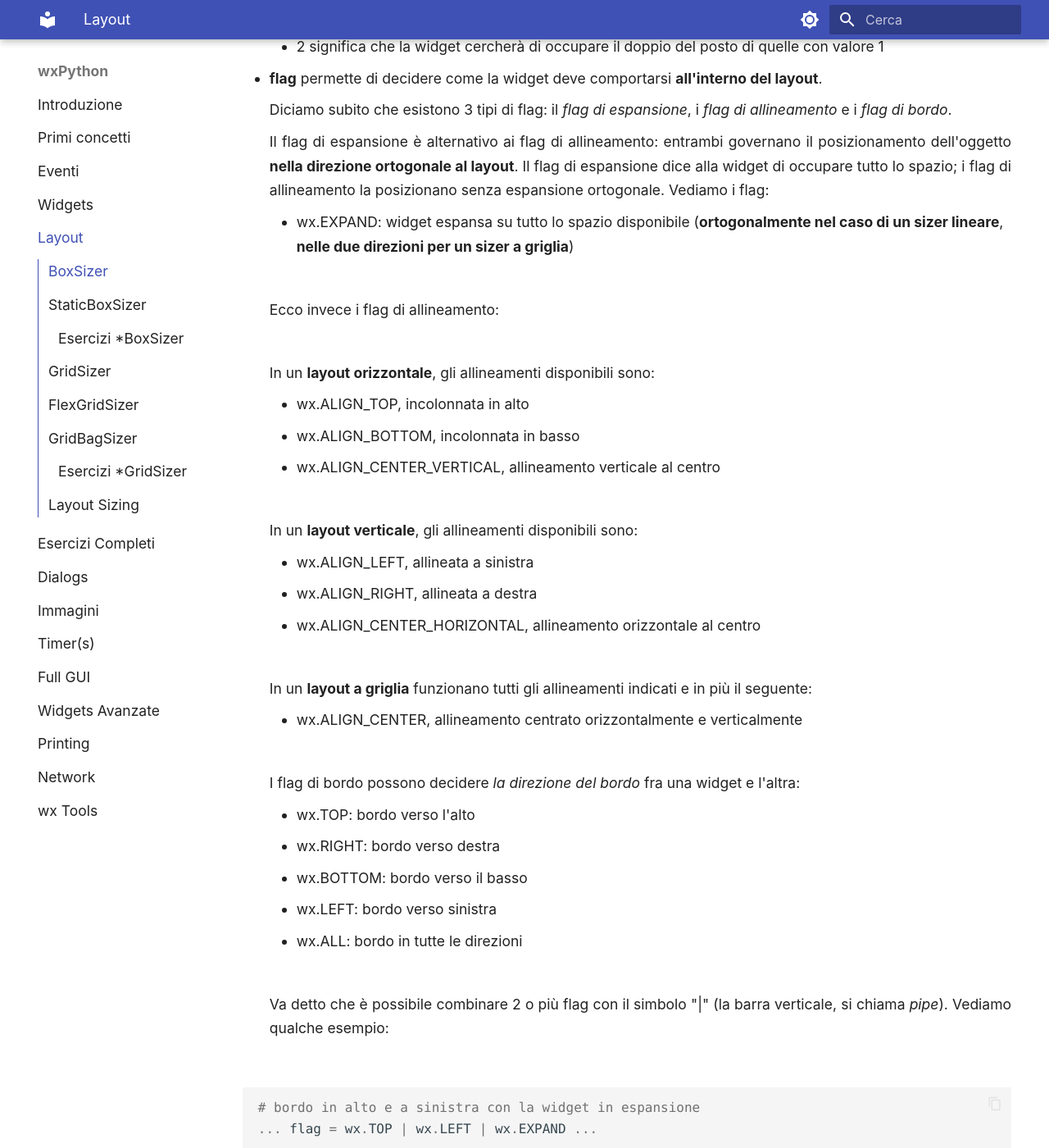
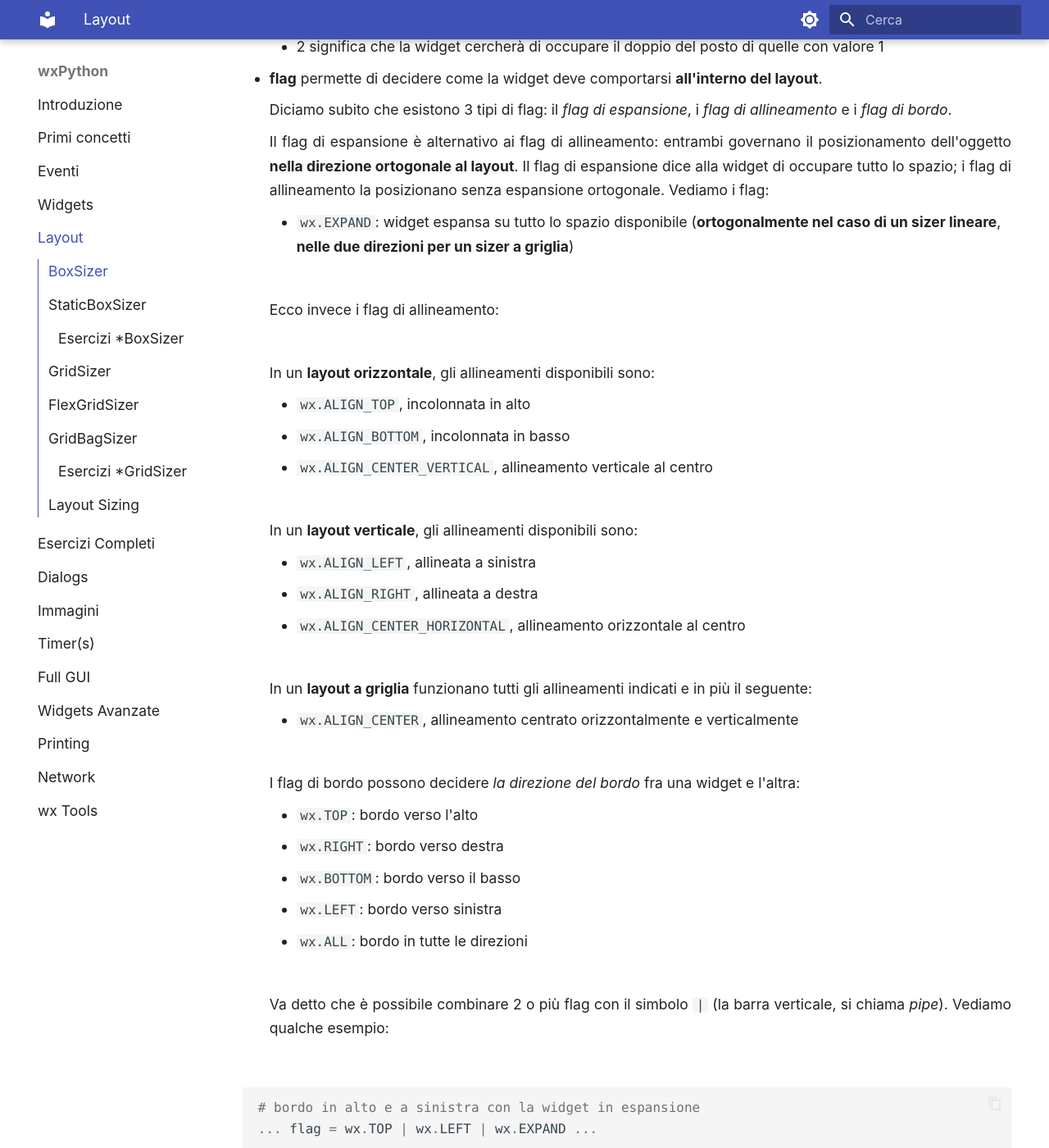
Before and after one commit to adjamhub/pyhandouts, an MkDocs documentation site: the page built from docs/wx/120_layout.md, in a window 1280 px wide and 1400 px high, scrolled down 4128 px. Shown: the whole window at 82% size. Built offline with MkDocs 1.6.1 and Material for MkDocs 9.7.7, drawn with Linux system fonts in a browser that asks for light colours; some of the changed text lies outside the part shown.

Commit message:
layout improvements

````diff
--- a/docs/wx/120_layout.md
+++ b/docs/wx/120_layout.md
@@ -73,14 +73,14 @@ caratteristiche comuni:
 
 La libreria wxPython offre i seguenti oggetti per gestire il layout:
 
-|  Sizer              | Descrizione                                                      |
-|---------------------|------------------------------------------------------------------|
-| wx.BoxSizer         | Contenitore per una riga (o una colonna) di widget               |
-| wx.StaticBoxSizer   | Come il Box Sizer ma con un contorno evidenziato (una StaticBox) |
-| - - - - - - - - -   | - - - - - - - - - - - - - - - - - - - - - - - - - - - - - - - -  |
-| wx.GridSizer        | Contenitore a tabella per le widget                              |
-| wx.FlexGridSizer    | Contenitore a tabella per le widget con dimensioni variabili     |
-| wx.GridBagSizer     | Contenitore a tabella con spanning                               |
+|  Sizer                | Descrizione                                                      |
+|-----------------------|------------------------------------------------------------------|
+| `wx.BoxSizer`         | Contenitore per una riga (o una colonna) di widget               |
+| `wx.StaticBoxSizer`   | Come il Box Sizer ma con un contorno evidenziato (una StaticBox) |
+| - - - - - - - - - -   | - - - - - - - - - - - - - - - - - - - - - - - - - - - - - - - -  |
+| `wx.GridSizer`        | Contenitore a tabella per le widget                              |
+| `wx.FlexGridSizer`    | Contenitore a tabella per le widget con dimensioni variabili     |
+| `wx.GridBagSizer`     | Contenitore a tabella con spanning                               |
 
 
 Prima di iniziare a preoccuparvi, sappiate che i contenitori sono solo di 2 tipi:
@@ -144,7 +144,7 @@ Vediamo i parametri:
     Il flag di espansione dice alla widget di occupare tutto lo spazio; i flag di allineamento la posizionano senza espansione ortogonale.
     Vediamo i flag:
 
-    * wx.EXPAND: widget espansa su tutto lo spazio disponibile (**ortogonalmente nel caso di un sizer lineare**, **nelle due direzioni per un sizer a griglia**)
+    * `wx.EXPAND`: widget espansa su tutto lo spazio disponibile (**ortogonalmente nel caso di un sizer lineare**, **nelle due direzioni per un sizer a griglia**)
 
     <br>
 
@@ -154,37 +154,37 @@ Vediamo i parametri:
 
     In un **layout orizzontale**, gli allineamenti disponibili sono:
 
-    * wx.ALIGN_TOP, incolonnata in alto
-    * wx.ALIGN_BOTTOM, incolonnata in basso
-    * wx.ALIGN_CENTER_VERTICAL, allineamento verticale al centro
+    * `wx.ALIGN_TOP`, incolonnata in alto
+    * `wx.ALIGN_BOTTOM`, incolonnata in basso
+    * `wx.ALIGN_CENTER_VERTICAL`, allineamento verticale al centro
 
     <br>
 
     In un **layout verticale**, gli allineamenti disponibili sono:
 
-    * wx.ALIGN_LEFT, allineata a sinistra
-    * wx.ALIGN_RIGHT, allineata a destra
-    * wx.ALIGN_CENTER_HORIZONTAL, allineamento orizzontale al centro
+    * `wx.ALIGN_LEFT`, allineata a sinistra
+    * `wx.ALIGN_RIGHT`, allineata a destra
+    * `wx.ALIGN_CENTER_HORIZONTAL`, allineamento orizzontale al centro
 
     <br>
 
     In un **layout a griglia** funzionano tutti gli allineamenti indicati e in più il seguente:
 
-    * wx.ALIGN_CENTER, allineamento centrato orizzontalmente e verticalmente
+    * `wx.ALIGN_CENTER`, allineamento centrato orizzontalmente e verticalmente
 
     <br>
 
     I flag di bordo possono decidere *la direzione del bordo* fra una widget e l'altra:
 
-    * wx.TOP: bordo verso l'alto
-    * wx.RIGHT: bordo verso destra
-    * wx.BOTTOM: bordo verso il basso
-    * wx.LEFT: bordo verso sinistra
-    * wx.ALL: bordo in tutte le direzioni
+    * `wx.TOP`: bordo verso l'alto
+    * `wx.RIGHT`: bordo verso destra
+    * `wx.BOTTOM`: bordo verso il basso
+    * `wx.LEFT`: bordo verso sinistra
+    * `wx.ALL`: bordo in tutte le direzioni
 
     <br>
 
-    Va detto che è possibile combinare 2 o più flag con il simbolo "|" (la barra verticale, si chiama *pipe*). Vediamo qualche esempio:
+    Va detto che è possibile combinare 2 o più flag con il simbolo `|` (la barra verticale, si chiama *pipe*). Vediamo qualche esempio:
 
 ``` python
 # bordo in alto e a sinistra con la widget in espansione
@@ -218,7 +218,7 @@ panel.SetSizer(box)
 Sono tante piccole cose insieme... necessitano di qualche esempio e qualche esercizio per chiarirci le idee.
 
 
-Il prossimo codice crea un layout orizzontale con 2 pulsanti che vogliamo ridimensionarsi con la finestra (quindi *proportion = 1*)
+Il prossimo codice crea un layout orizzontale con 2 pulsanti che vogliamo ridimensionarsi con la finestra (quindi `proportion = 1`)
 e con un pochino di bordo in tutte le direzioni.
 
 ``` py title="Layout Orizzontale" hl_lines="8 12 13 14 15 17"
@@ -260,9 +260,9 @@ Il risultato del codice precedente è questo:
 
     - metti a 0 il valore di proportion di uno dei due pulsanti
     - metti a 2 il valore di proportion di uno dei due pulsanti
-    - aggiungi wx.EXPAND ai flag dei pulsanti
+    - aggiungi `wx.EXPAND` ai flag dei pulsanti
     - modifica il valore del bordo per uno dei pulsanti.
-    - togli wx.ALL dai flag e metti qualcuno degli altri flag disponibili
+    - togli `wx.ALL` dai flag e metti qualcuno degli altri flag disponibili
 
     Fatte queste prove potrai apprezzare meglio quanto appreso finora ;)
 
@@ -331,7 +331,7 @@ if __name__ == "__main__":
     Capisco perfettamente che non vi sentiate ancora in grado di implementare layout così complicati!
     Scrivo però alcuni suggerimenti banali:
 
-    1. scrivete sempre tutti i parametri nella funzione *Add*: *sizer.Add(widget, proportion = 0, flag = wx.ALL, border = 5)*
+    1. scrivete sempre tutti i parametri nella funzione *Add*: `sizer.Add(widget, proportion = 0, flag = wx.ALL, border = 5)`
     2. partiamo da una situazione semplice: proporzione ZERO, e bordo 5 da tutti i lati.
     3. se qualcosa non quadra, fate una modifica per volta e guardate subito cosa succede!
 
@@ -345,12 +345,12 @@ if __name__ == "__main__":
 > Contenitore per una riga (o una colonna) di widget con contorno evidenziato
 
 
-Lo StaticBoxSizer è esattamente identico al BoxSizer se non per il fatto
-che contiene al suo interno già una StaticBox per decorare ed
+Lo `StaticBoxSizer` è esattamente identico al BoxSizer se non per il fatto
+che contiene al suo interno già una `StaticBox` per decorare ed
 evidenziare il layout creato.
 
 A livello operativo bisogna dunque fornire, in fase di definizione,
-anche un genitore (per la StaticBox, solitamente un pannello) e il testo
+anche un genitore (per la `StaticBox`, solitamente un pannello) e il testo
 della stessa.
 
 ``` python
@@ -362,7 +362,7 @@ sbox = wx.StaticBoxSizer( wx.HORIZONTAL, panel, "titolo" )
 ```
 
 Negli esempi relativi al BoxSizer provate a cambiarne qualcuno con uno
-StaticBoxSizer per apprezzare la differenza. E poi passate al prossimo
+`StaticBoxSizer` per apprezzare la differenza. E poi passate al prossimo
 layout!
 
 
@@ -406,11 +406,11 @@ grid = wx.GridSizer( rows = 4 , cols = 3, vgap = 5 , hgap = 5 )
 ```
 
 !!! note "Applicazioni della OOP"
-    Ok, adesso proviamo a guadagnare punti a favore della OOP. Come si fa ad aggiungere widgets ad un GridSizer?
-    Esattamente con la stessa identica funzione della BoxSizer. Perchè? Beh... perché derivano entrambe dalla stessa classe
+    Ok, adesso proviamo a guadagnare punti a favore della OOP. Come si fa ad aggiungere widgets ad un `GridSizer`?
+    Esattamente con la stessa identica funzione della `BoxSizer`. Perchè? Beh... perché derivano entrambe dalla stessa classe
     (la classe `wx.Sizer`, che **non** studieremo) ed ereditano entrambe la funzione **Add**.
 
-L'unica cosa da sapere, oltre alla OOP, è il fatto che le widget vengono aggiunte alla GridSizer tramite la funzione Add in fila,
+L'unica cosa da sapere, oltre alla OOP, è il fatto che le widget vengono aggiunte alla `GridSizer` tramite la funzione `Add` in fila,
 a partire da in alto a sinistra, poi si procede in riga e terminata la riga in alto si continua sotto.
 
 Alla luce delle nuove conoscenze acquisite, facciamo subito una prova semplice semplice:
@@ -456,8 +456,8 @@ Risultato:
 
     Anche qui, prima di andare avanti, copia e incolla il primo esempio e fai i seguenti tentativi:
 
-    - metti *proportion = 1* sui 4 oggetti (nella GridSizer il concetto della proporzione non funziona! Non cambia nulla!)
-    - sostituisci il flag del pulsante con wx.EXPAND
+    - metti `proportion = 1` sui 4 oggetti (nella GridSizer il concetto della proporzione non funziona! Non cambia nulla!)
+    - sostituisci il flag del pulsante con `wx.EXPAND`
     - aggiungi un bordo a tutti gli oggetti
     - cambia gli allineamenti per tutti gli oggetti!
 
@@ -530,13 +530,13 @@ wx.FlexGridSizer(rows = 1, cols = 0, vgap = 0, hgap = 0)
 grid = wx.FlexGridSizer( rows = 4 , cols = 3, vgap = 5 , hgap = 5 )
 ```
 
-La differenza fondamentale fra un GridSizer e un FlexGridSizer è che il
+La differenza fondamentale fra un `GridSizer` e un `FlexGridSizer` è che il
 GridSizer subisce un espansione in quei campi in cui le widget vengono
-inserite con flag wx.EXPAND, mentre il FlexGridSizer all'inizio non è
-per niente allungabile: inutile mettere wx.EXPAND!
+inserite con flag `wx.EXPAND`, mentre il `FlexGridSizer` all'inizio non è
+per niente allungabile: inutile mettere `wx.EXPAND`!
 
-Per permettere ad un FlexGridSizer di espandere una riga o una colonna
-bisogna indicarlo esplicitamente con una delle seguenti funzioni:
+Per permettere ad un `FlexGridSizer` di espandere una riga o una colonna
+bisogna **indicarlo esplicitamente** con una delle seguenti funzioni:
 
 ``` python
 # Permette di allungare una riga
@@ -546,7 +546,7 @@ AddGrowableRow(rowNumber)
 AddGrowableCol(colNumber)
 ```
 
-Nell'esempio che segue viene utilizzato un FlexGridSizer per permettere
+Nell'esempio che segue viene utilizzato un `FlexGridSizer` per permettere
 di allungare la seconda colonna e la terza riga (ricordate che si inizia
 a contare da ZERO!!!)
 
@@ -639,13 +639,13 @@ Vediamo i parametri:
     inizia a contare da ZERO.
 -   **span** indica di quanto la widget si deve allargare. Di default
     occupa solo la sua casella. Prende una tupla 2D. Ad esempio
-    inserendo span = (2,3) dite che la widget deve allargarsi di 2 righe
+    inserendo `span = (2,3)` dite che la widget deve allargarsi di 2 righe
     e 3 colonne.
 -   **flag** e **border** sono gli stessi del solito.
 
 Di default le caselle della griglia mantengono la loro proporzione se la
 finestra viene ridimensionata. Se volete invece fare in modo che una
-riga o una colonna si comporti come nel FlexGridSizer, usate i seguenti
+riga o una colonna si comporti come nel `FlexGridSizer`, usate i seguenti
 metodi:
 
 ``` python
@@ -660,7 +660,7 @@ bag.AddGrowableCol (col)
 ```
 
 Per concludere arriviamo finalmente all'ultimo esempio con un layout
-GridBagSizer. Stavolta parto dall'immagine del layout da disegnare:
+`GridBagSizer`. Stavolta parto dall'immagine del layout da disegnare:
 
 ![image](images/wxGridBagSizerLayout.jpg)
 
@@ -673,8 +673,8 @@ di come potete organizzare.
 
 Concludo con qualche appunto prima di farvi vedere il codice (che a questo punto dovreste già immaginare):
 
-- gli oggetti che non hanno span o che non capitano in righe o colonne *growable* non hanno bisogno di wx.EXPAND
-- gli oggetti che hanno span o che capitano in righe o colonne *growable*, per essere loro stessi espandibili, hanno bisogno di wx.EXPAND
+- gli oggetti che non hanno span o che non capitano in righe o colonne *growable* non hanno bisogno di `wx.EXPAND`
+- gli oggetti che hanno span o che capitano in righe o colonne *growable*, per essere loro stessi espandibili, hanno bisogno di `wx.EXPAND`
 - la riga e la colonna *growable* (almeno una per dimensione) rendono il layout fluido: per verificarlo, provate a commentare quelle righe
 
 Ecco il codice che implementa quest'ultimo esempio:
@@ -799,13 +799,13 @@ panel.SetSizer(vbox)
 
 **wx.Sizer.Fit(self, window) && wx.Window.SetSizerAndFit(wx.Sizer)**
 
-:   La funzione *Fit*, disponibile in tutti i sizer, dice al sizer di
-    ridimensionare la finestra per aderire alla dimensione minima del
-    sizer. Va ovviamente chiamata *dopo* aver impostato un sizer in una
-    finestra con *SetSizer*.
+La funzione `Fit`, disponibile in tutti i sizer, dice al sizer di
+ridimensionare la finestra per aderire alla dimensione minima del
+sizer. Va ovviamente chiamata **dopo** aver impostato un sizer in una
+finestra con `SetSizer`.
 
-    È possibile ovviare alla chiamata delle due funzioni consecutive
-    inserendo il sizer nella finestra con *SetSizerAndFit*.
+È possibile ovviare alla chiamata delle due funzioni consecutive
+inserendo il sizer nella finestra con `SetSizerAndFit`.
 
 Esempi banali:
 
````
